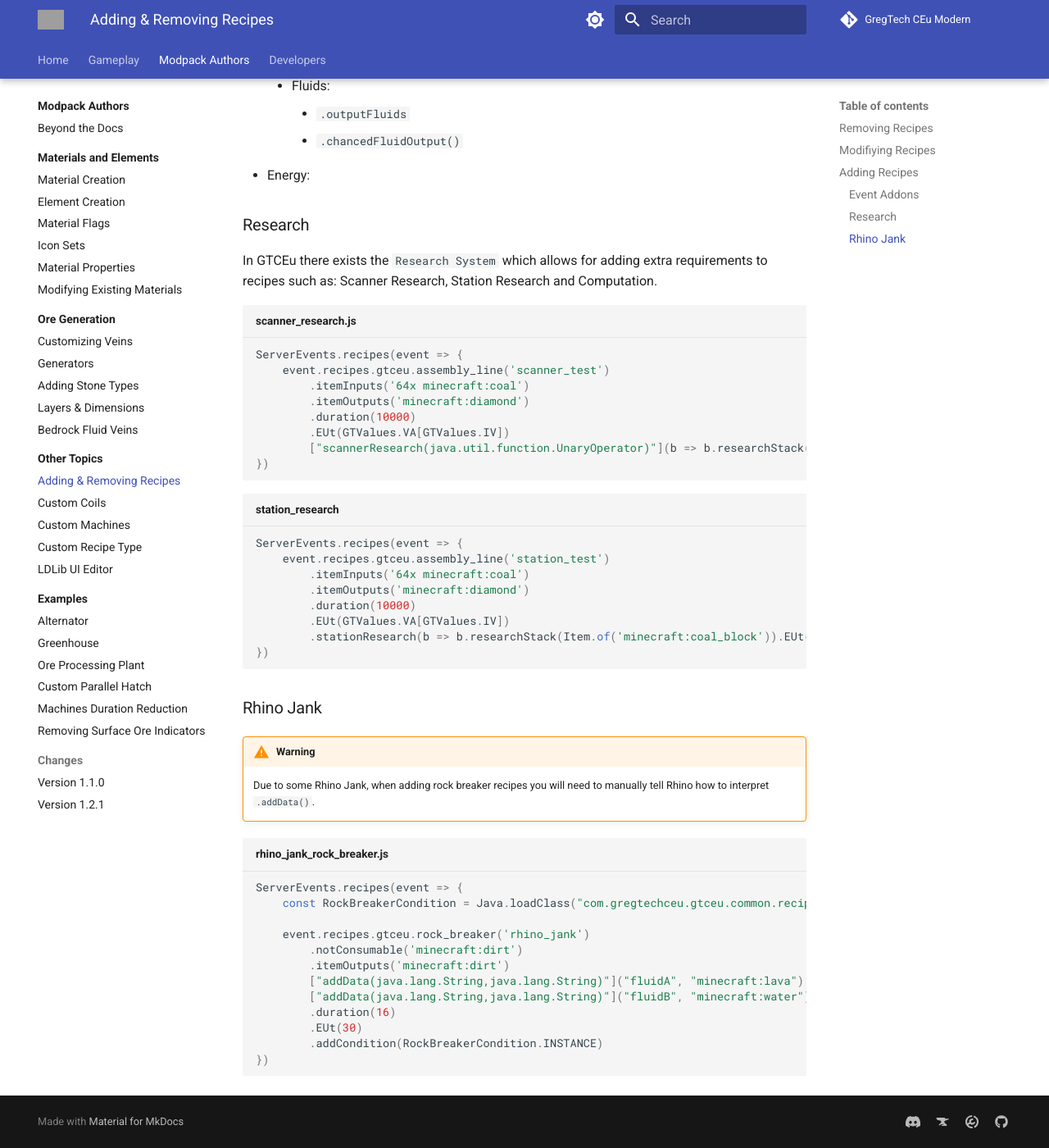
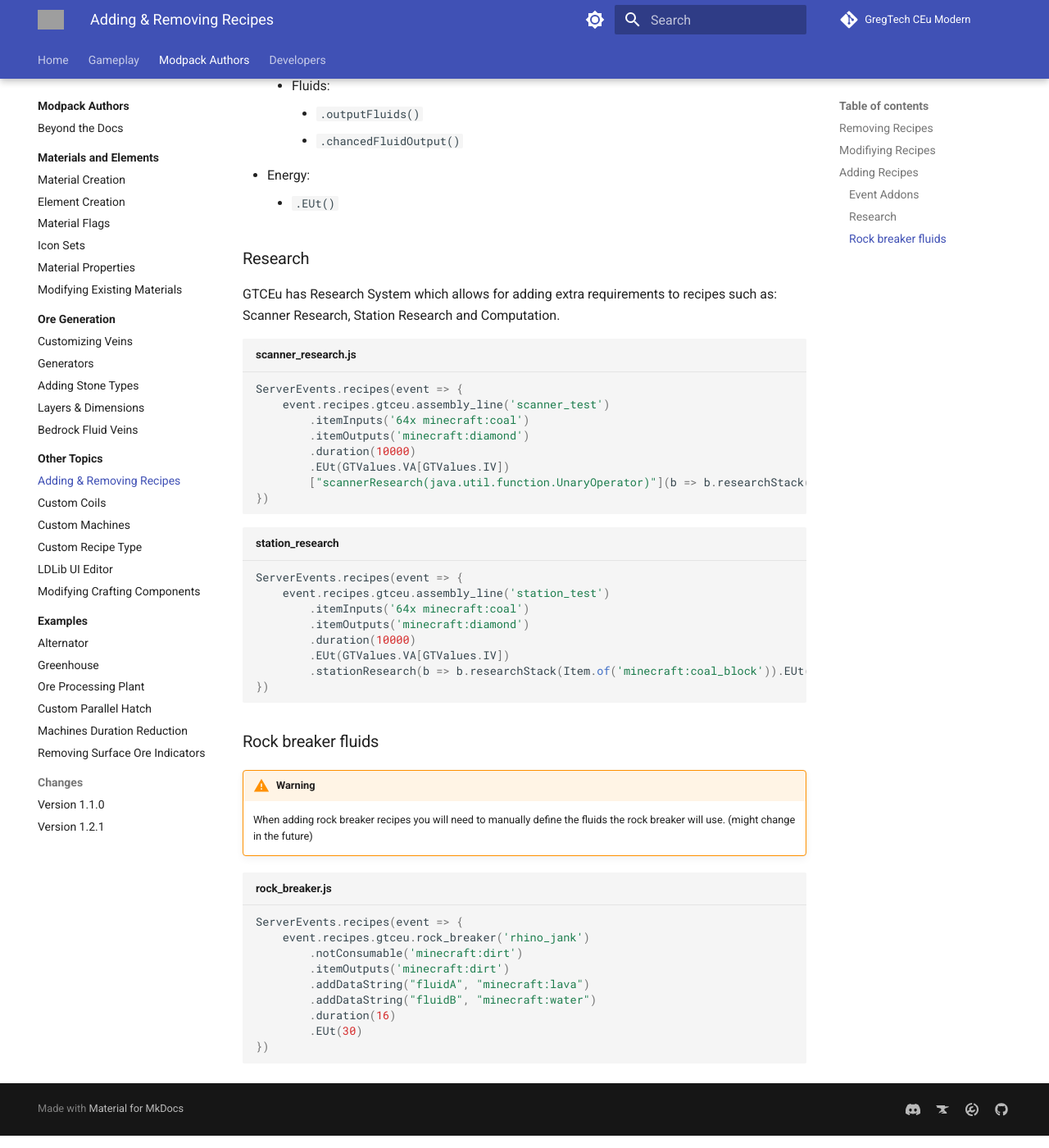
Before and after one commit to GregTechCEu/gtceu-modern-docs, an MkDocs documentation site: the page built from docs/Modpacks/Other-Topics/Adding-and-Removing-Recipes.md, in a window 1280 px wide and 1400 px high, scrolled down 1867 px. Shown: the whole window at 82% size. Built offline with MkDocs 1.6.1 and Material for MkDocs 9.7.7, drawn with Linux system fonts in a browser that asks for light colours; comment, search, counter and statistics services are not loaded; some of the changed text lies outside the part shown; grey boxes are pictures that could not be loaded.

Commit message:
crafting component event example (#35)
* crafting component event example

* fix docs

````diff
--- a/docs/Modpacks/Other-Topics/Adding-and-Removing-Recipes.md
+++ b/docs/Modpacks/Other-Topics/Adding-and-Removing-Recipes.md
@@ -84,13 +84,14 @@
         - `.itemOutputs()`
         - `.chancedOutput()`
     - Fluids:
-        - `.outputFluids`
+        - `.outputFluids()`
         - `.chancedFluidOutput()`
 - Energy:
+    - `.EUt()`
 
 ### Research
 
-In GTCEu there exists the `Research System` which allows for adding extra requirements to recipes such as: Scanner Research, Station Research and Computation.
+GTCEu has Research System which allows for adding extra requirements to recipes such as: Scanner Research, Station Research and Computation.
 
 ```js title="scanner_research.js"
 ServerEvents.recipes(event => {
@@ -118,22 +119,19 @@
 
 1. Just like `Scanner Research` `Station Research` accepts an `ItemStack` input in the `.researchStack()` object, however you can only define `EUt` and `CWUt` outside of the `.researchStack()` object. `CWUt` is used to define the duration of the `Station Research` recipe.
 
-### Rhino Jank
+### Rock breaker fluids
 
 !!! warning
-    Due to some Rhino Jank, when adding rock breaker recipes you will need to manually tell Rhino how to interpret `.addData()`.
+    When adding rock breaker recipes you will need to manually define the fluids the rock breaker will use. (might change in the future)
 
-```js title="rhino_jank_rock_breaker.js"
+```js title="rock_breaker.js"
 ServerEvents.recipes(event => {
-    const RockBreakerCondition = Java.loadClass("com.gregtechceu.gtceu.common.recipe.RockBreakerCondition")
-
     event.recipes.gtceu.rock_breaker('rhino_jank')
         .notConsumable('minecraft:dirt')
         .itemOutputs('minecraft:dirt')
-        ["addData(java.lang.String,java.lang.String)"]("fluidA", "minecraft:lava")
-        ["addData(java.lang.String,java.lang.String)"]("fluidB", "minecraft:water")
+        .addDataString("fluidA", "minecraft:lava")
+        .addDataString("fluidB", "minecraft:water")
         .duration(16)
         .EUt(30)
-        .addCondition(RockBreakerCondition.INSTANCE)
 })
 ```
````
Also changed, not shown: other parts of docs/Modpacks/Other-Topics/Adding-and-Removing-Recipes.md (+2 -2 lines), docs/Modpacks/Other-Topics/Modifying-Crafting-Components.md (added, +150 -0 lines).
